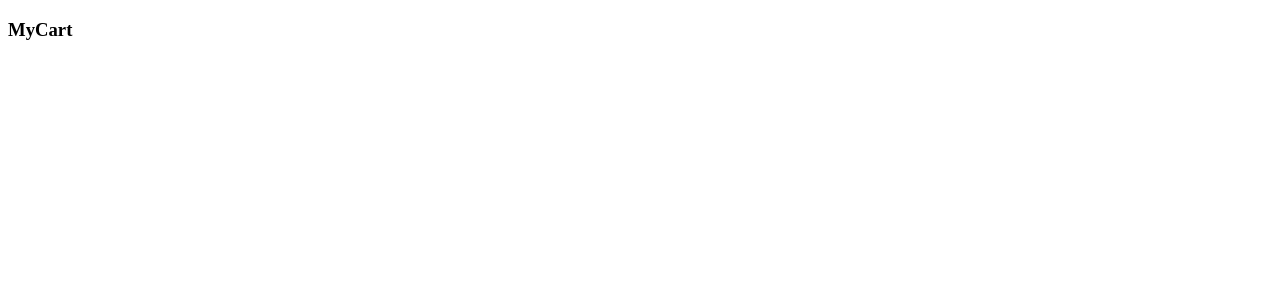
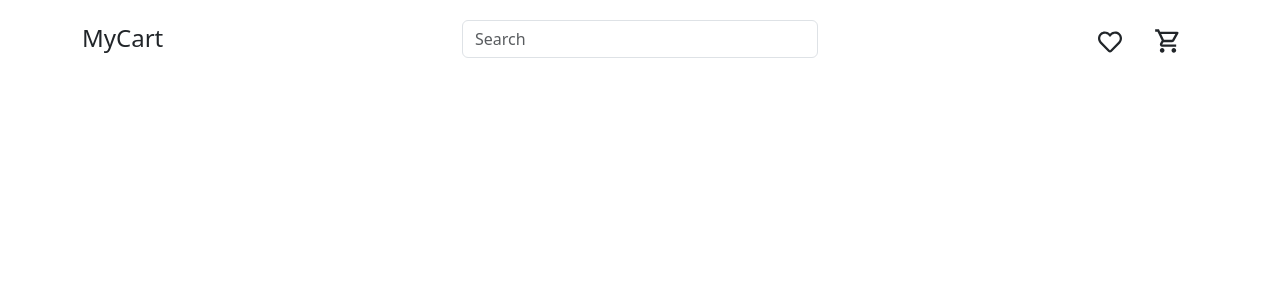
Before and after one commit to 7vTr0x7/MyCart, a React (Vite) app in the folder Frontend/: page / in a window 1280 px wide. Shown: the top 300 px of the page. Built offline with nearby package versions, Linux system fonts and the light colour scheme.

Commit message:
frontend - Header

```diff
--- a/Frontend/src/components/Header.jsx
+++ b/Frontend/src/components/Header.jsx
@@ -1,11 +1,24 @@
 import React from "react";
+import { MdOutlineShoppingCart } from "react-icons/md";
+import { FaRegHeart } from "react-icons/fa";
 
 const Header = () => {
   return (
-    <header>
-      <div className="row container ">
-        <div className="col-md-4">
-          <h3>MyCart</h3>
+    <header className="container">
+      <div className="row py-3">
+        <div className="col-md-4 pt-2">
+          <h4>MyCart</h4>
+        </div>
+        <div className="col-md-4 pt-1">
+          <input type="text" placeholder={"Search"} className="form-control" />
+        </div>
+        <div className="col-md-4 text-end">
+          <span className="px-3 fs-4">
+            <FaRegHeart />
+          </span>
+          <span className="px-3 fs-3">
+            <MdOutlineShoppingCart />
+          </span>
         </div>
       </div>
     </header>
--- a/Frontend/src/main.jsx
+++ b/Frontend/src/main.jsx
@@ -1,6 +1,8 @@
 import React from "react";
 import ReactDOM from "react-dom/client";
 import App from "./App.jsx";
+import "bootstrap/dist/css/bootstrap.min.css";
+import "bootstrap/dist/js/bootstrap.bundle.js";
 
 ReactDOM.createRoot(document.getElementById("root")).render(
   <React.StrictMode>
```
